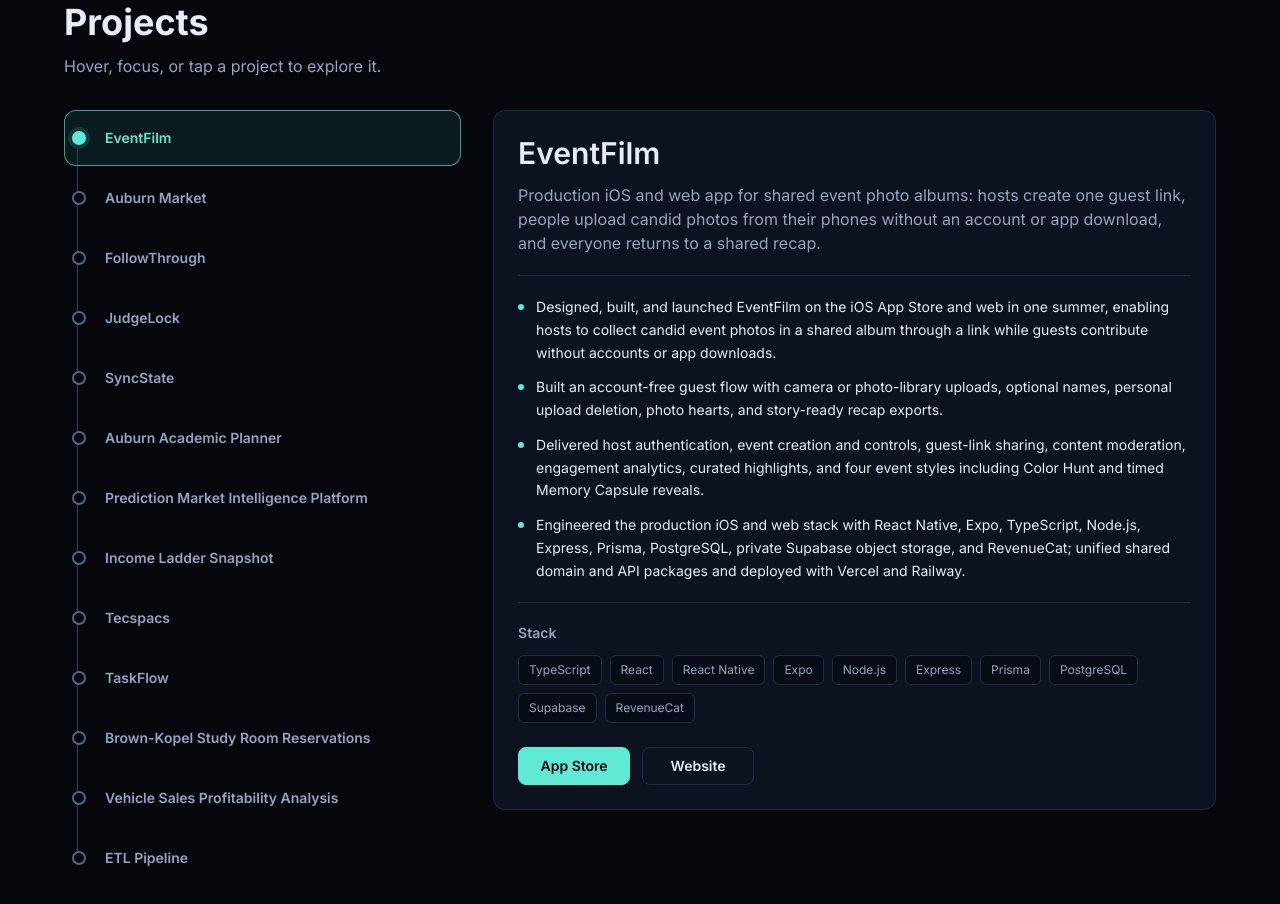
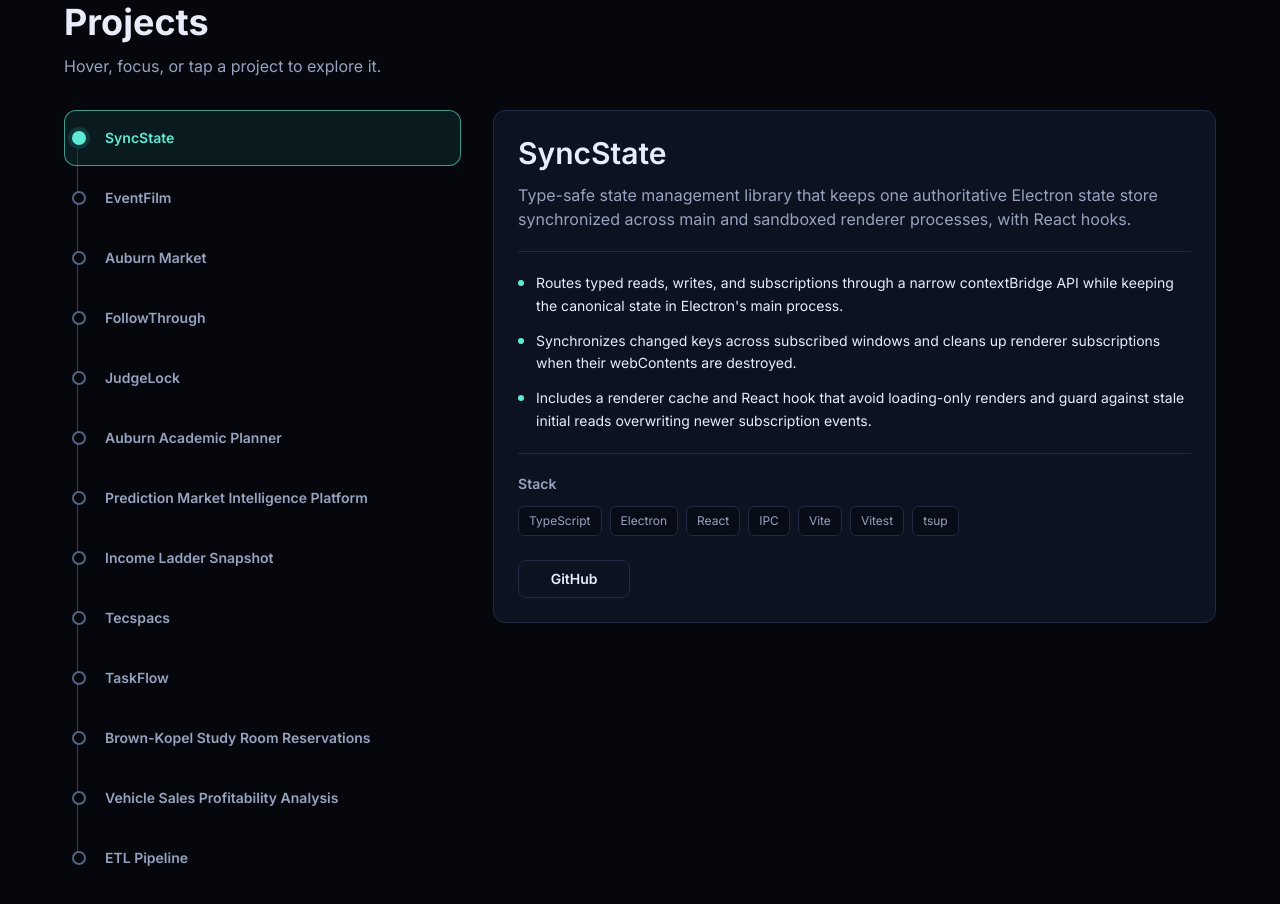
Before and after one commit to fernando-ace/Portfolio-Website, a React (Vite) app: page / in a window 1280 px wide. Shown: the part 3220-4124 px from the top of the page. Built offline with nearby package versions, Linux system fonts and the light colour scheme.

Commit message:
Move SyncState to newest project position

```diff
--- a/src/data/portfolioData.js
+++ b/src/data/portfolioData.js
@@ -89,6 +89,18 @@
 
 export const projects = [
   {
+    name: "SyncState",
+    description:
+      "Type-safe state management library that keeps one authoritative Electron state store synchronized across main and sandboxed renderer processes, with React hooks.",
+    highlights: [
+      "Routes typed reads, writes, and subscriptions through a narrow contextBridge API while keeping the canonical state in Electron's main process.",
+      "Synchronizes changed keys across subscribed windows and cleans up renderer subscriptions when their webContents are destroyed.",
+      "Includes a renderer cache and React hook that avoid loading-only renders and guard against stale initial reads overwriting newer subscription events."
+    ],
+    stack: ["TypeScript", "Electron", "React", "IPC", "Vite", "Vitest", "tsup"],
+    githubHref: "https://github.com/fernando-ace/syncstate"
+  },
+  {
     name: "EventFilm",
     description:
       "Production iOS and web app for shared event photo albums: hosts create one guest link, people upload candid photos from their phones without an account or app download, and everyone returns to a shared recap.",
@@ -147,18 +159,6 @@
     githubHref: "https://github.com/fernando-ace/JudgeLock",
     liveHref: "https://www.npmjs.com/package/judgelock",
     liveLabel: "npm Package"
-  },
-  {
-    name: "SyncState",
-    description:
-      "Type-safe state management library that keeps one authoritative Electron state store synchronized across main and sandboxed renderer processes, with React hooks.",
-    highlights: [
-      "Routes typed reads, writes, and subscriptions through a narrow contextBridge API while keeping the canonical state in Electron's main process.",
-      "Synchronizes changed keys across subscribed windows and cleans up renderer subscriptions when their webContents are destroyed.",
-      "Includes a renderer cache and React hook that avoid loading-only renders and guard against stale initial reads overwriting newer subscription events."
-    ],
-    stack: ["TypeScript", "Electron", "React", "IPC", "Vite", "Vitest", "tsup"],
-    githubHref: "https://github.com/fernando-ace/syncstate"
   },
   {
     name: "Auburn Academic Planner",
```
